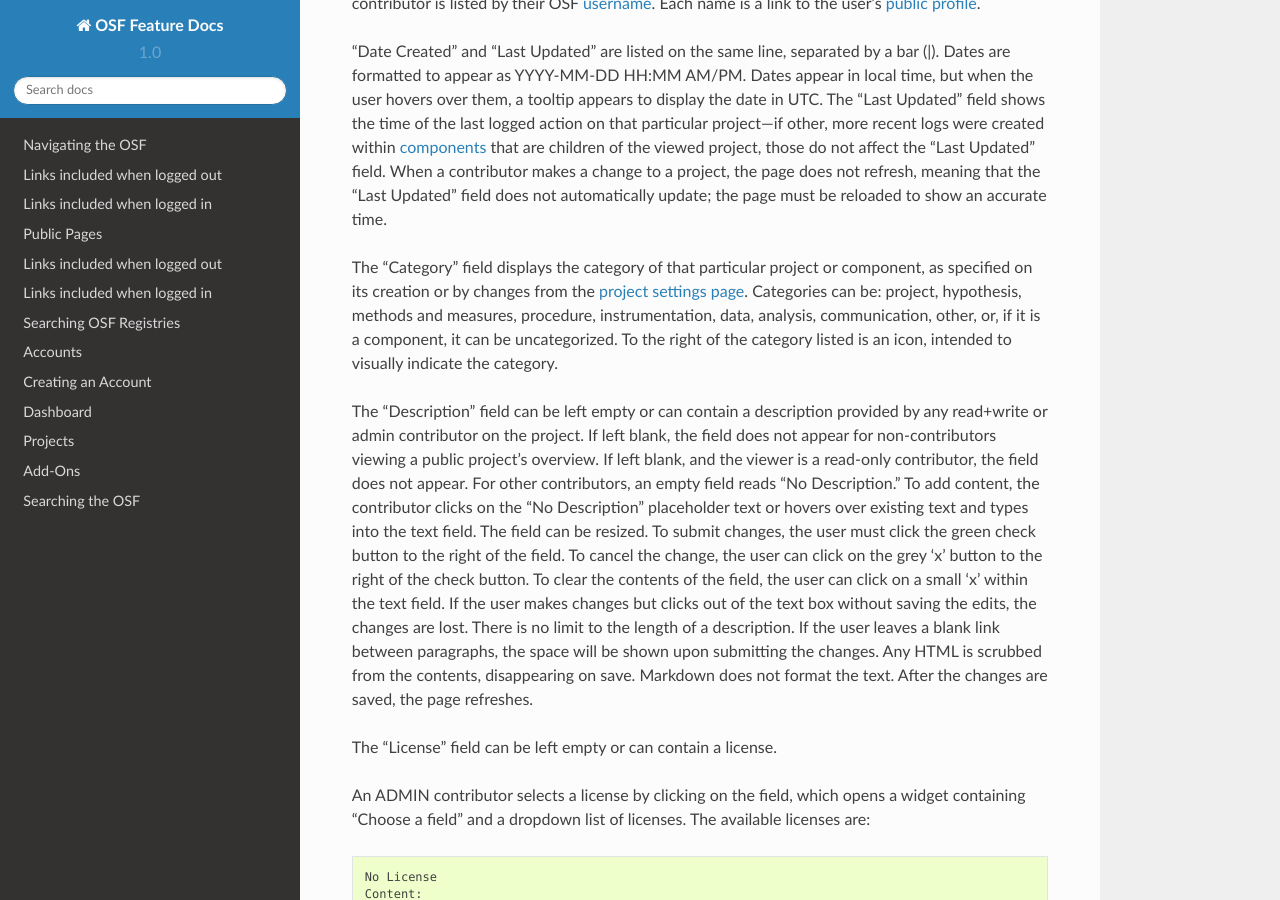
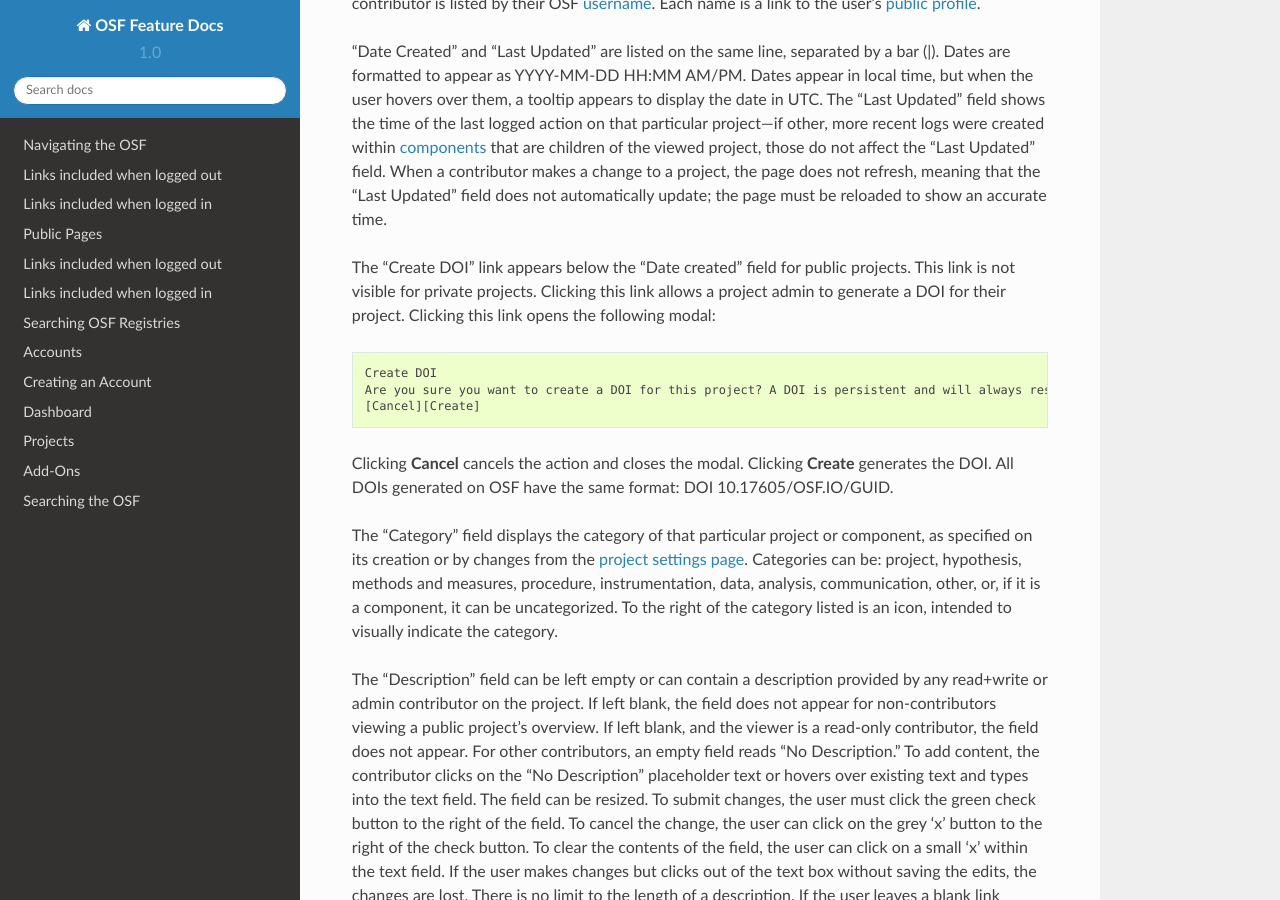
Before and after one commit to CenterForOpenScience/OSFDocs, a Sphinx documentation site: the page built from docs/projects/overview.rst, in a window 1280 px wide and 900 px high, scrolled down 1778 px. Built offline with Sphinx 7.4.7 and the Read the Docs theme 2.0.0, drawn with Linux system fonts in a browser that asks for light colours.

Commit message:
added DOI field without ARK

```diff
--- a/docs/projects/overview.rst
+++ b/docs/projects/overview.rst
@@ -64,6 +64,14 @@
 within :ref:`components <components>` that are children of the viewed project, those do not affect the "Last Updated" field.
 When a contributor makes a change to a project, the page does not refresh, meaning that the "Last Updated" field does not automatically
 update; the page must be reloaded to show an accurate time.
+
+The "Create DOI" link appears below the "Date created" field for public projects. This link is not visible for private projects. Clicking this link allows a project admin to generate a DOI for their project. Clicking this link opens the following modal::
+
+    Create DOI
+    Are you sure you want to create a DOI for this project? A DOI is persistent and will always resolve to this page.
+    [Cancel][Create]
+
+Clicking **Cancel** cancels the action and closes the modal. Clicking **Create** generates the DOI. All DOIs generated on OSF have the same format: DOI 10.17605/OSF.IO/GUID.
 
 The "Category" field displays the category of that particular project or component, as specified on its creation or by changes from the
 :ref:`project settings page <project-settings>`. Categories can be: project, hypothesis, methods and measures, procedure, instrumentation,
```
